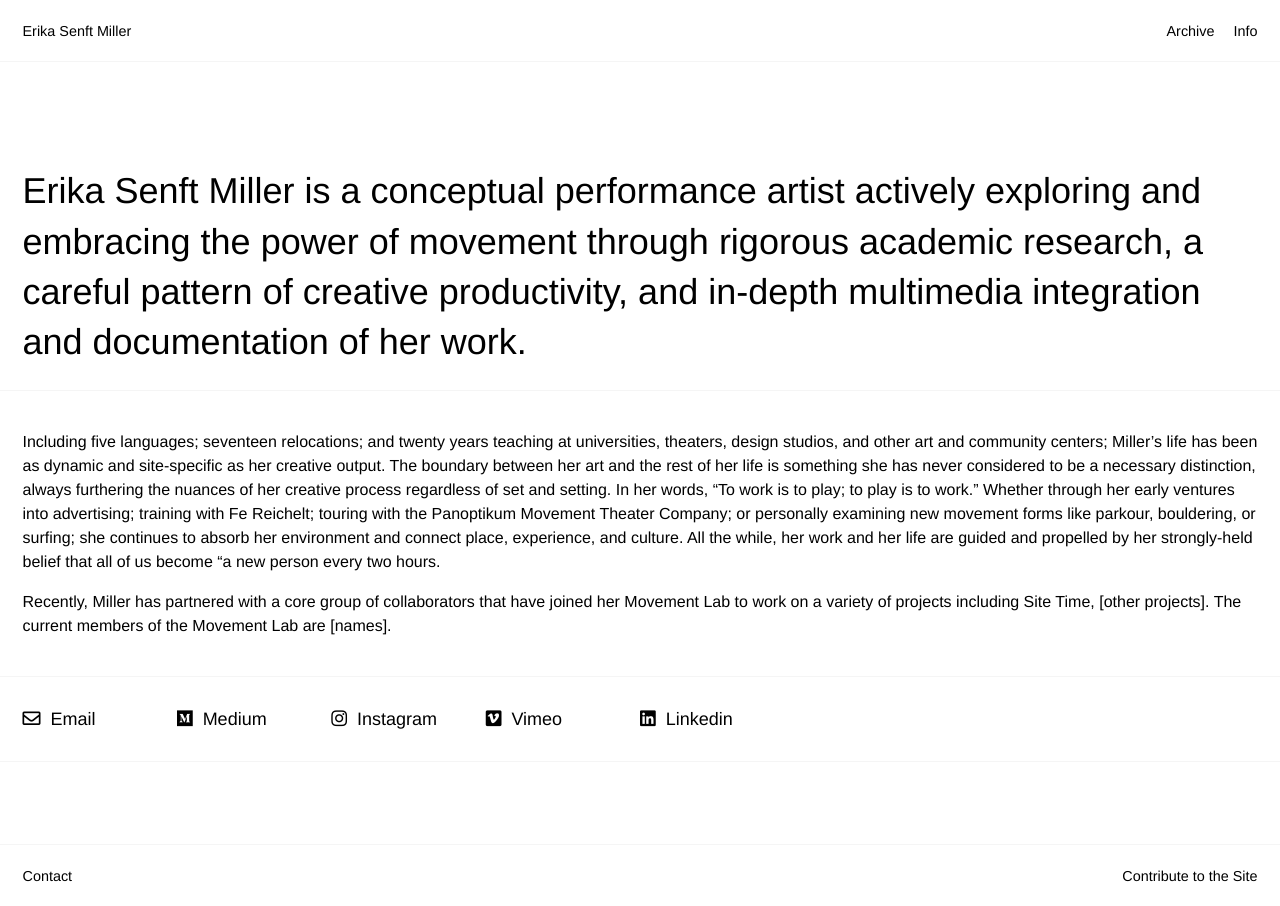
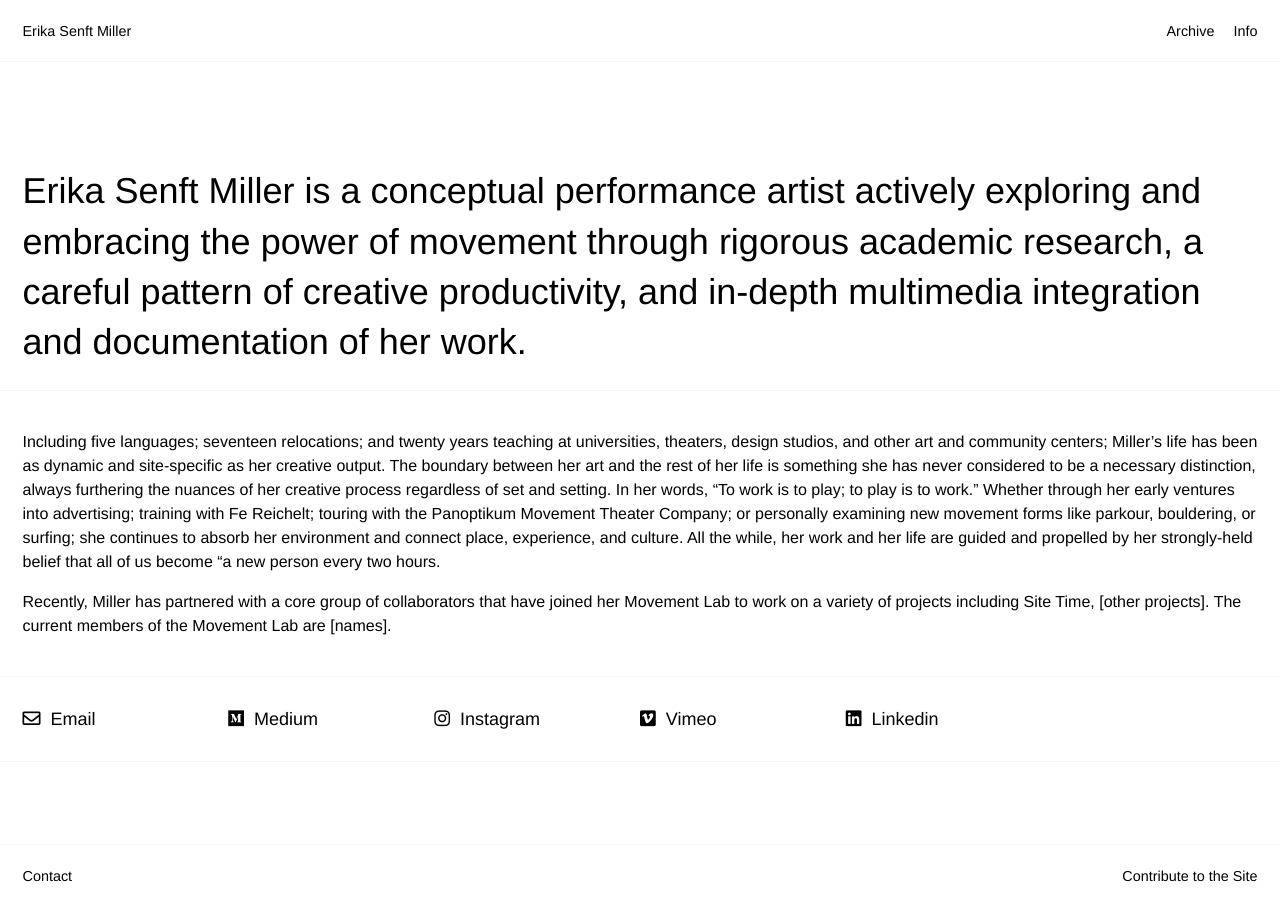
Before and after one commit to hektor/erika-senft-miller, a Jekyll site: the page built from _pages/info.html, in a window 1280 px wide. Built offline with Jekyll 4.4.1, drawn with Linux system fonts in a browser that asks for light colours; nearby versions of some CDN libraries.

Commit message:
Layout Adjustment

```diff
--- a/assets/site.css
+++ b/assets/site.css
@@ -207,7 +207,7 @@ a.page-link { padding-left: 15px; }
 }
 
 .col-2 {
-    width: 12.5%;
+    width: 16.667%;
     float: left;
     padding-right: 2.5vh;
 }
```
